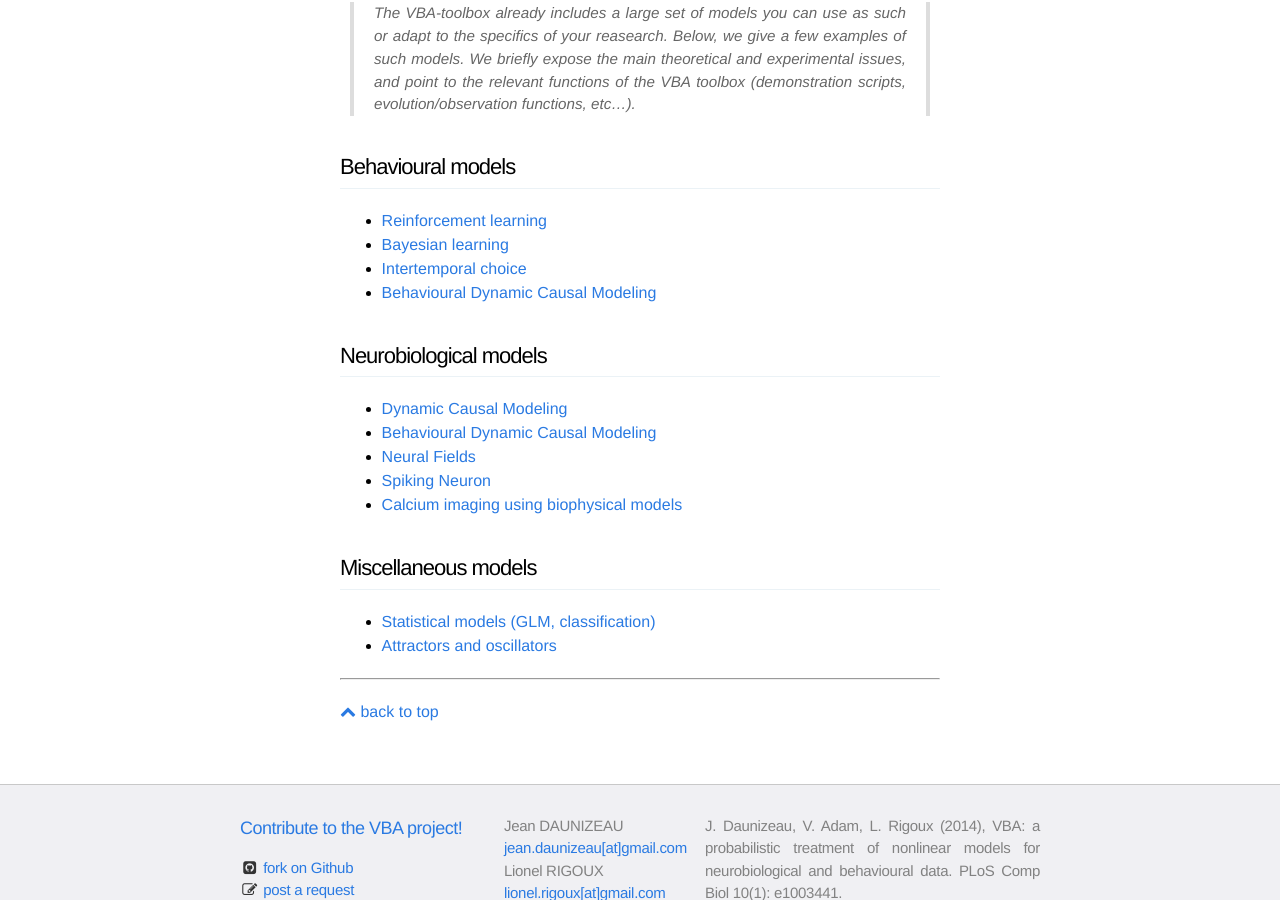
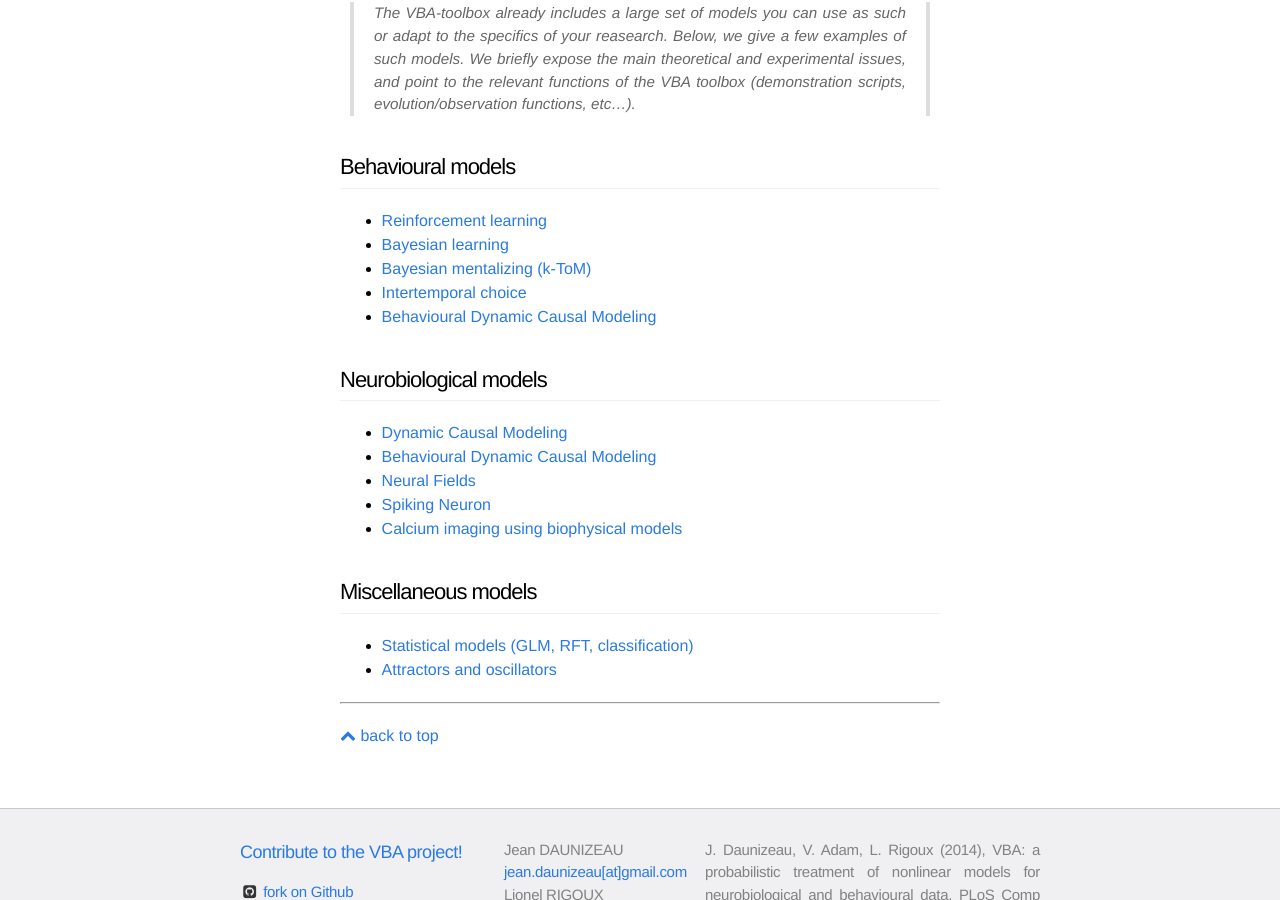
Before and after one commit to MBB-team/VBA-toolbox, a Jekyll site: the page built from _wiki/Home.md, in a window 1280 px wide and 900 px high, scrolled down 1135 px. Built offline with Jekyll 4.4.1, drawn with Linux system fonts in a browser that asks for light colours; nearby versions of some CDN libraries.

Commit message:
Update Home.md

```diff
--- a/_wiki/Home.md
+++ b/_wiki/Home.md
@@ -44,6 +44,7 @@ title: "home"
 
 - [Reinforcement learning](Reinforcement-learning)
 - [Bayesian learning](bayesian-learning)
+- [Bayesian mentalizing (k-ToM)](ktom)
 - [Intertemporal choice](intertemporal-choice)
 - [Behavioural Dynamic Causal Modeling](behavioural-DCM)
 
@@ -62,7 +63,7 @@ title: "home"
 
 ### Miscellaneous models
 
-- [Statistical models (GLM, classification)](statistical-models)
+- [Statistical models (GLM, RFT, classification)](statistical-models)
 - [Attractors and oscillators](Dynamical-models)
 
 
```
